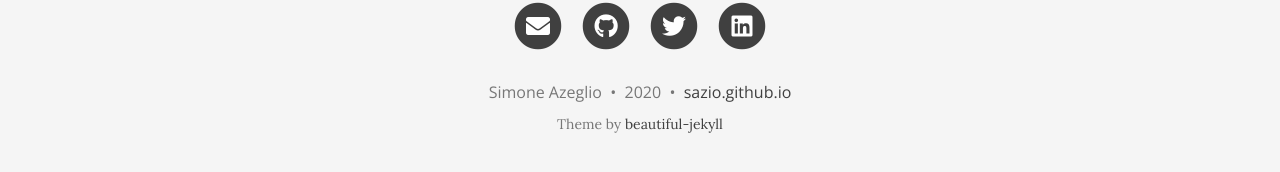
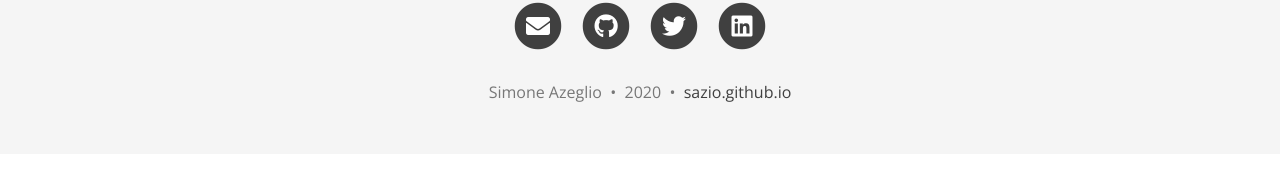
Before and after one commit to sazio/sazio___.github.io, a Jekyll site: the page built from index.html, in a window 1280 px wide and 1051 px high. Shown: the part 866-1038 px from the top of the window. Built offline with Jekyll 4.4.1, drawn with Linux system fonts in a browser that asks for light colours; nearby versions of some CDN libraries; the list of posts is cut into pages by our own code.

Commit message:
Update footer.html

```diff
--- a/_includes/footer.html
+++ b/_includes/footer.html
@@ -27,11 +27,6 @@
         {% endif %}
       {% endif%}
       </p>
-      <!-- Please don't remove this, keep my open source work credited :) -->
-      <p class="theme-by text-muted">
-        Theme by
-        <a href="https://beautifuljekyll.com">beautiful-jekyll</a>
-      </p>
       </div>
     </div>
   </div>
```
